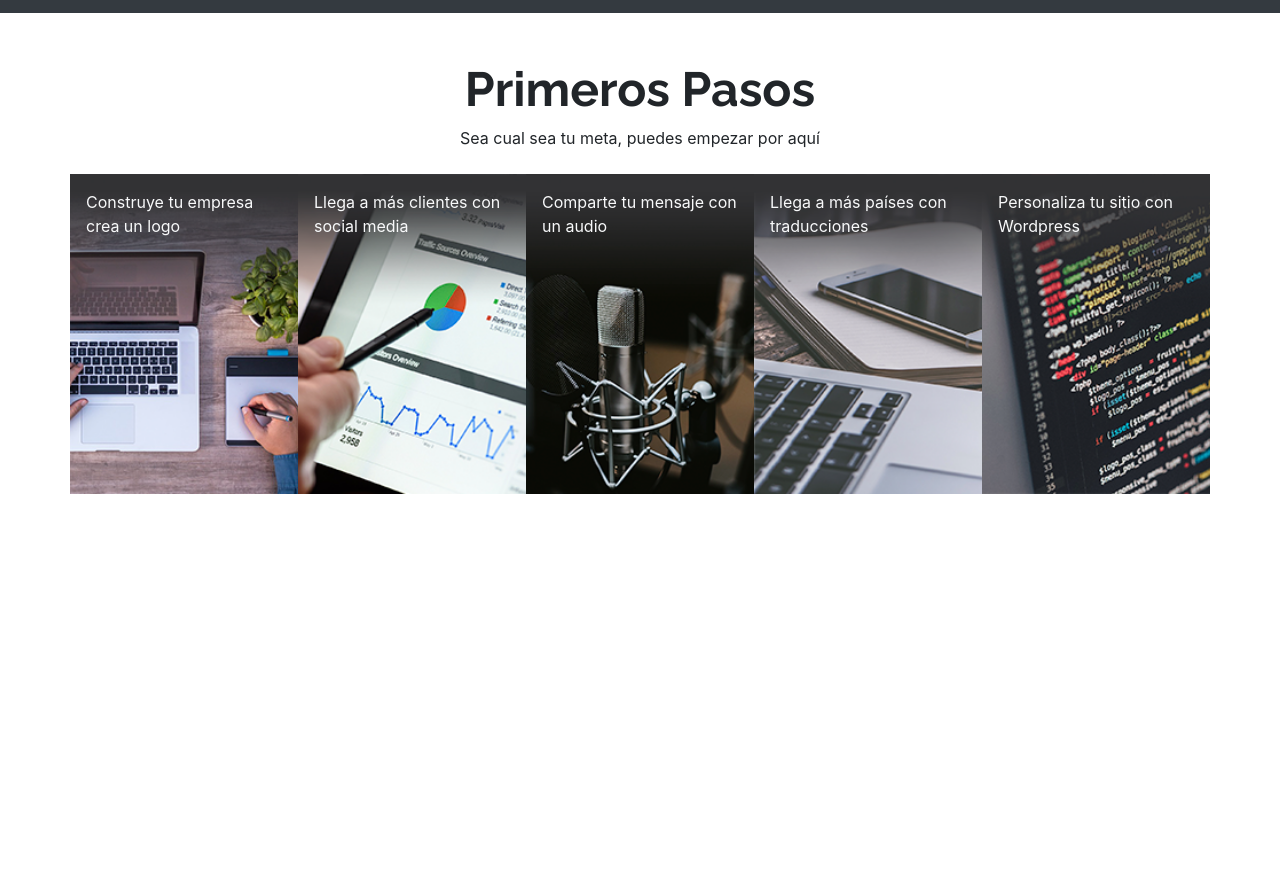
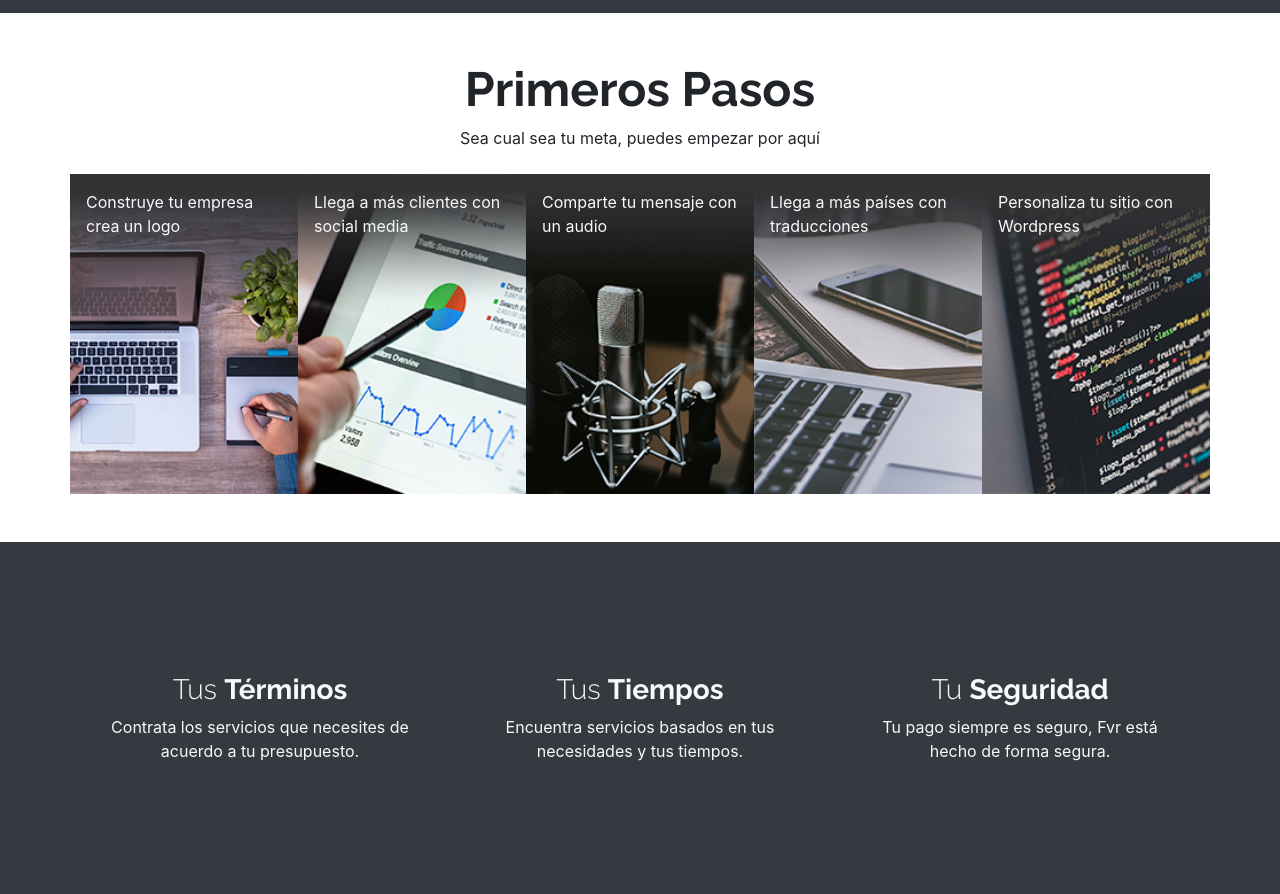
Before and after one commit to lrg1980/fvr-b4, a plain HTML site: page index.html in a window 1280 px wide. Shown: the part 1653-2547 px from the top of the page. Before the commit the page ends 2147 px from the top, so only its background shows below. Drawn offline with nearby package versions, Linux system fonts and the light colour scheme.

Commit message:
Beneficios completo

```diff
--- a/css/style.css
+++ b/css/style.css
@@ -113,3 +113,14 @@ h2 {
     background-repeat: no-repeat;
     background-size: cover;
 }
+
+/** BENEFICIOS */
+.beneficios .row {
+    min-height: 20rem;
+}
+.beneficio h3 {
+    font-weight: 300;
+}
+.beneficio h3 span {
+    font-weight: 700;
+}
--- a/index.html
+++ b/index.html
@@ -156,6 +156,27 @@
     </div>
   </section>
   <!-- / PRIMERO PASOS -->
+  <!-- BENEFICIOS-->
+  <div class="beneficios bg-dark mt-md-5 py-3 px-3">
+    <div class="container">
+      <div class="row align-items-center">
+        <div class="col-md-4 text-center text-light beneficio">
+          <h3>Tus <span>Términos</span></h3>
+          <p class="m-0 px-lg-4">Contrata los servicios que necesites de acuerdo a tu presupuesto.</p>
+        </div>
+        <div class="col-md-4 text-center text-light beneficio">
+          <h3>Tus <span>Tiempos</span></h3>
+<p class="m-0 px-lg-4">Encuentra servicios basados en tus necesidades y tus tiempos.</p>
+        </div>
+        <div class="col-md-4 text-center text-light beneficio">
+          <h3>Tu <span>Seguridad</span></h3>
+<p class="m-0 px-lg-4">Tu pago siempre es seguro, Fvr está hecho de forma segura.</p>
+        </div>
+      </div>
+    </div>
+  </div>
+  <!-- / BENEFICIOS-->
+
 
   <script src="https://code.jquery.com/jquery-3.3.1.slim.min.js" integrity="sha384-q8i/X+965DzO0rT7abK41JStQIAqVgRVzpbzo5smXKp4YfRvH+8abtTE1Pi6jizo" crossorigin="anonymous"></script>
   <script src="https://cdnjs.cloudflare.com/ajax/libs/popper.js/1.14.0/umd/popper.min.js" integrity="sha384-cs/chFZiN24E4KMATLdqdvsezGxaGsi4hLGOzlXwp5UZB1LY//20VyM2taTB4QvJ"
```
